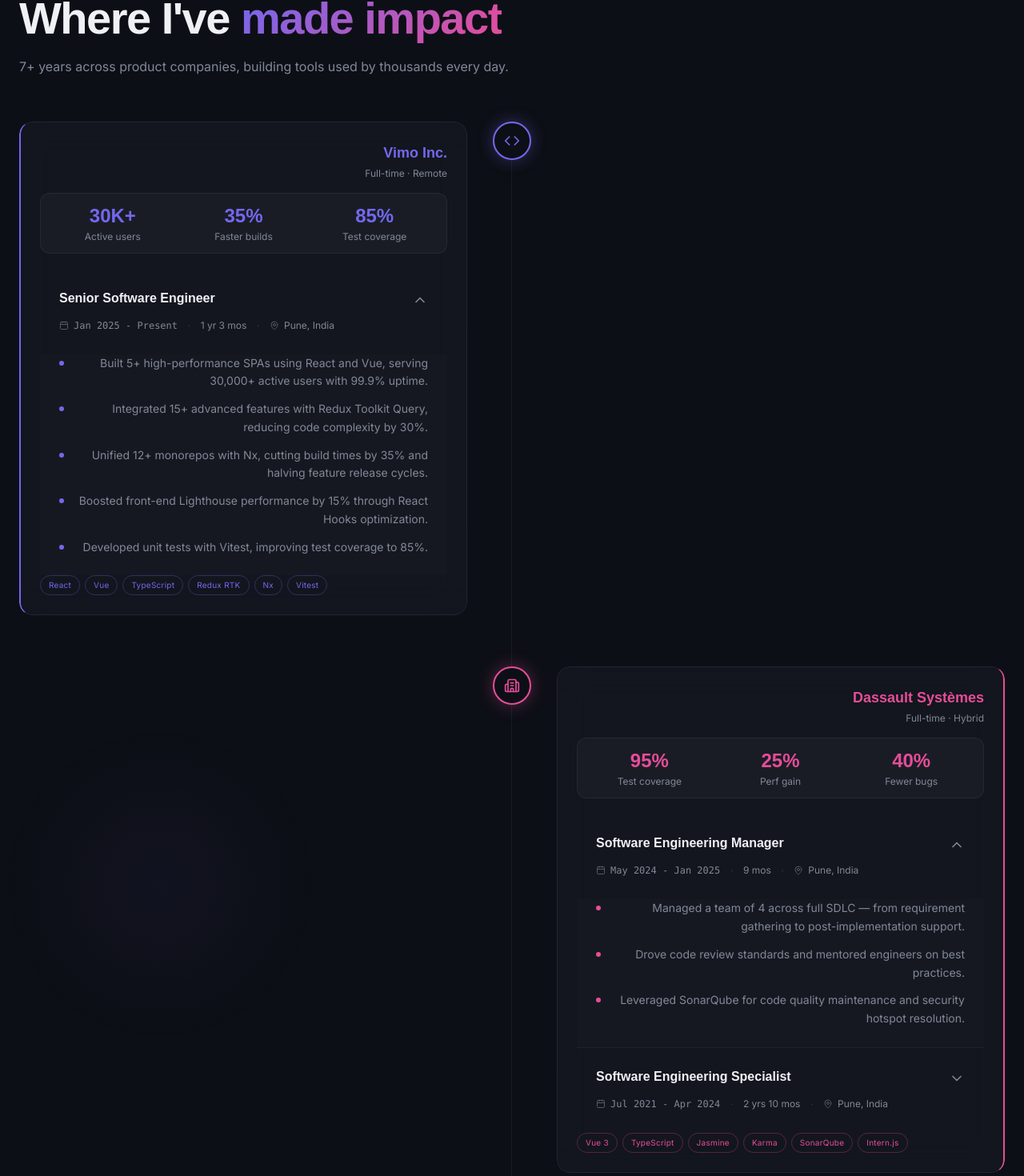
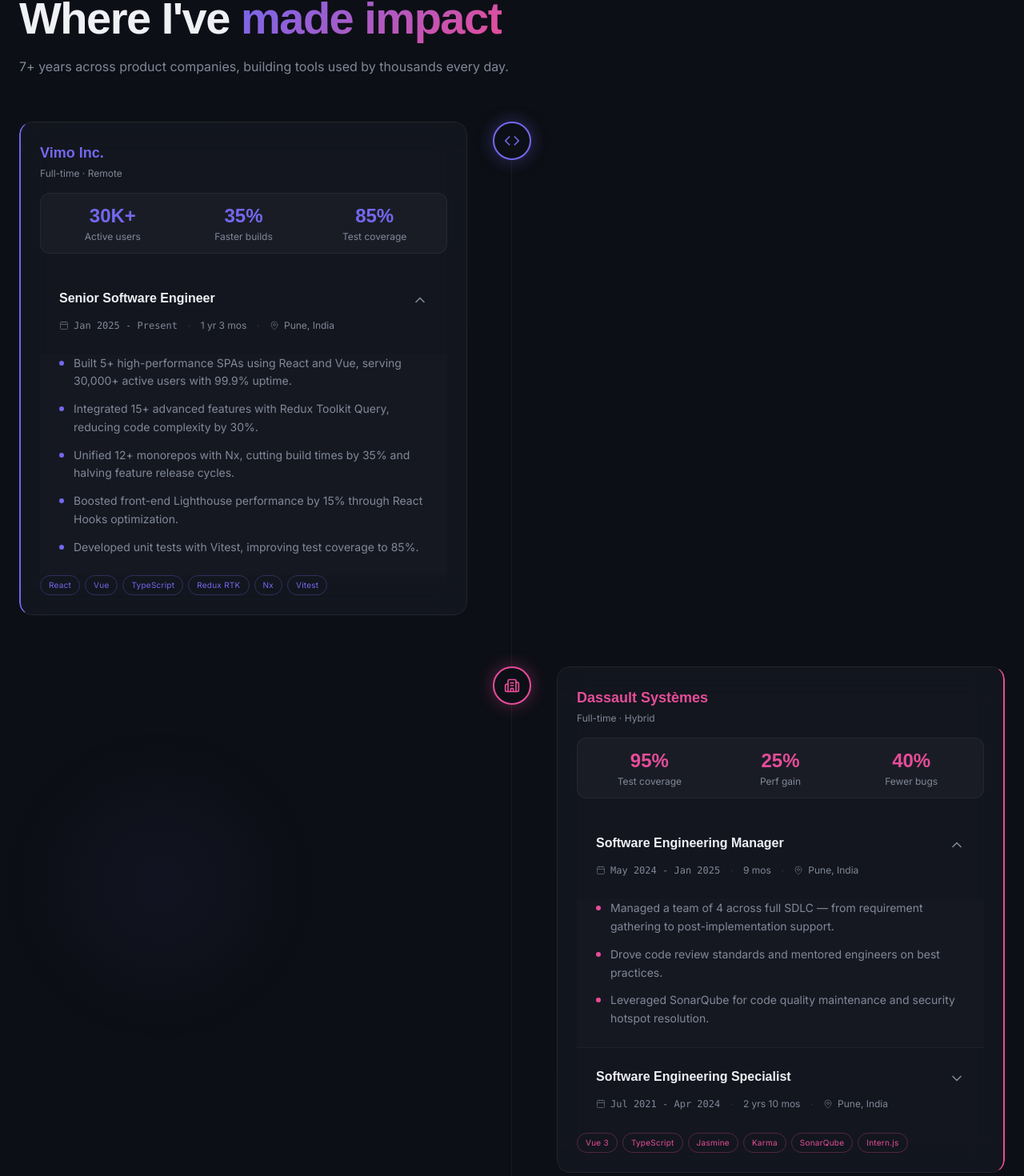
Before and after one commit to patelsiddharth/sp_portfolio, a Next.js app: page / in a window 1280 px wide. Shown: the part 5699-7169 px from the top of the page at 80% size. Built offline with nearby package versions, Linux system fonts and the light colour scheme.

Commit message:
Update text alignment in Experience section to be consistently left-aligned for better readability

```diff
--- a/src/components/ExperienceSection.tsx
+++ b/src/components/ExperienceSection.tsx
@@ -156,7 +156,7 @@
     <div ref={ref} className="relative grid grid-cols-1 lg:grid-cols-[1fr_auto_1fr] gap-0 lg:gap-8 items-start">
 
       {/* Left column (desktop) */}
-      <div className={`hidden lg:flex flex-col ${isEven ? "items-end text-right" : "items-start"}`}>
+      <div className={`hidden lg:flex flex-col ${isEven ? "items-end" : "items-start"}`}>
         {isEven && (
           <motion.div
             initial={{ opacity: 0, x: 60 }}
@@ -183,7 +183,7 @@
       </div>
 
       {/* Right column (desktop) */}
-      <div className={`hidden lg:flex flex-col ${isEven ? "items-start" : "items-end text-right"}`}>
+      <div className={`hidden lg:flex flex-col ${isEven ? "items-start" : "items-end"}`}>
         {!isEven && (
           <motion.div
             initial={{ opacity: 0, x: -60 }}
```
